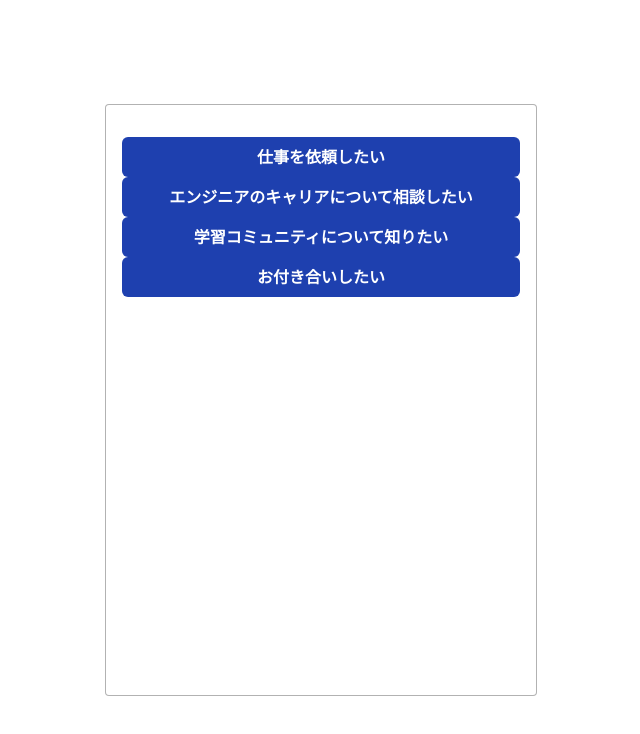
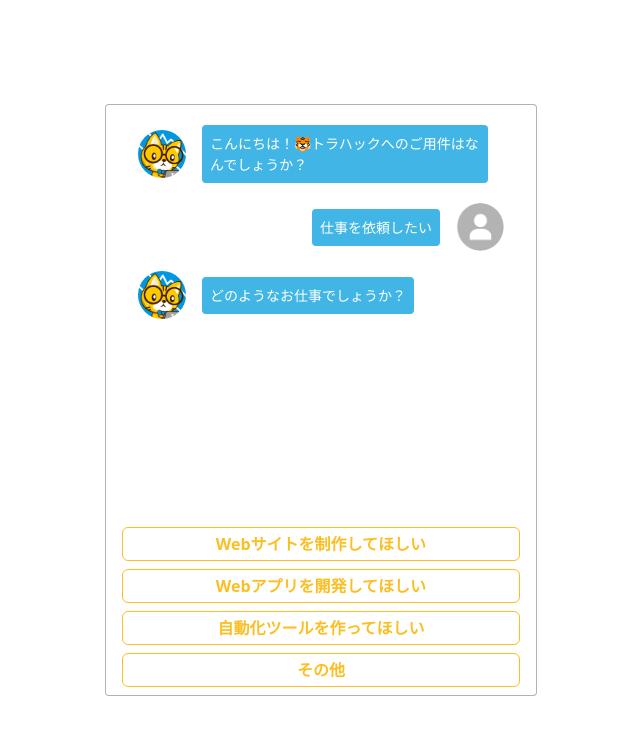
Before and after one commit to Sakai-yu0321/chatbot-demo, a React (Create React App) app: page / in a window 1280 px wide. Both pictures are taken after a click on the button "仕事を依頼したい". Shown: the top 734 px of the page, without its empty margins (319-959 px from the left). Built offline with nearby package versions, Linux system fonts and the light colour scheme.

Commit message:
スタイル適用

```diff
--- a/src/App.tsx
+++ b/src/App.tsx
@@ -19,22 +19,27 @@ export default class App extends React.Component {
       //モーダルが閉じているのか開いているのか
       open: false
     }
+    //this.selectAnswerと言う変数が、bindされたbindされたコールバック関数になった
+    this.selectAnswer = this.selectAnswer.bind(this)
+
   }
 
-  displayNextQuestion = (nextQuestionId) => {
-    //現在のchat情報を取得
-    const chats = this.state.chats
-    //chatsに次の質問の情報をpush
+
+  //次の質問を表示する関数
+  displayNextQuestion = (nextQuestionId: string) => {
+    const chats = this.state.chats //現在のチャット情報を取得
+
+    console.log(this.state.dataset[nextQuestionId].question);
+
+
     chats.push({
-      //textに次の質問をpush
-      text: this.state.dataset[nextQuestionId].question,
-      //typeは質問
-      type: 'question'
+      text: this.state.dataset[nextQuestionId].question, //次の質問をpush
+      type: 'question' //typeはquestion
     })
 
     this.setState({
       //次の質問を取得しsetState
-      answers : this.dataset.NextQuestionId.answers,
+      answers: this.state.dataset[nextQuestionId].answers,
       //新しいチャットの情報をsetState
       chats: chats,
       //Idに次のチャット全体の情報をsetState
@@ -42,54 +47,33 @@ export default class App extends React.Component {
     })
   }
 
-  selectAnswer = (selectedAnswer, nextQuestionId) => {
+  selectAnswer = (selectedAnswer: string, nextQuestionId: string) => {
     switch(true) {
-      case (nextQuestionId === 'init'):
-        break;
-      default:
-        const chat = {
-          //回答の情報を取得
-          text: selectedAnswer,
-          //typeは回答
-          type: 'answer'
-        }
+      case (nextQuestionId === "init"): //変数の値がinitの時実行される
+        this.displayNextQuestion(nextQuestionId)//("init")で呼ばれる
+        break; //上記の処理が完了したらswitchぶんを抜ける
+      default: //変数の値が上記の条件に当てはまらない時実行される
 
-        //変数chatsに現在のchatsの情報を代入（空）
-        const chats = this.state.chats;
-        //chatsに質問のテキストとtypeをpush
-        chats.push(chat)
+        const chats = this.state.chats; //現在のchatsの情報を取得
 
-        //空のstate、chatsに質問のテキストとtypeをsetState
+        chats.push({
+          text: selectedAnswer, //回答の文字列をpush
+          type: 'answer' //type回答
+        })
+
         this.setState({
-          chats: chats
+          chats: chats //選択されたchatをsetState
         })
-        break;
+
+        this.displayNextQuestion(nextQuestionId) //次の質問を表示
+        break; //上記の処理が完了したらswitch文を抜ける
     }
-  }
-
-  //initのanswersという連想配列を初期化する関数
-  initAnswer = () => {
-    //datasetからanswerとquestionが入ったオブジェクトを取得
-    const initDataset = this.state.dataset[this.state.currentId]
-    //↑で取得したオブジェクトからanswer(回答)の連想配列を取得
-    const initAnswers = initDataset.answers
-    this.setState({
-      //answersの連想配列を初期化
-      answers: initAnswers
-    })
-  }
-
-  initChats = () => {
-    //initオブジェクトを取得
-    const initDataset = this.state.dataset[this.state.currentId]
   }
 
   //マウント時に呼び出す関数を定義
   componentDidMount() {
-    //質問の情報を取得しsetState
-    this.initChats()
-    //回答の連想配列を取得初期化
-    this.initAnswer()
+    const initAnswer= ""
+    this.selectAnswer(initAnswer, this.state.currentId) //("", "init")でselectAnswerを呼び出し
   }
 
   render() {
@@ -99,7 +83,7 @@ export default class App extends React.Component {
           {/* 質問のテキストとtypeをChatsコンポーネントに渡す */}
           <Chats chats={this.state.chats}/>
           {/* 初期化された回答の情報をAnswersListに渡す */}
-          <AnswersList answers={this.state.answers}/>
+          <AnswersList answers={this.state.answers} select={this.selectAnswer}/>
         </div>
       </section>
     );
--- a/src/assets/styles/style.css
+++ b/src/assets/styles/style.css
@@ -13,6 +13,9 @@
   max-width: 432px;
   padding: 0 1rem;
   width: 100%;
+  display: flex;
+  flex-direction: column;
+  justify-content: space-between;
 
   /* Vertical and horizontal center alignment */
   position: absolute;
@@ -25,7 +28,6 @@
   display: flex;
   flex-flow: column;
   justify-content: flex-end;
-  height: 192px;
 }
 
 .p-chat__bubble {
@@ -50,9 +52,11 @@
 }
 
 .p-chat__reverse {
+  width: 100%;
   display: flex;
   flex-direction: row-reverse;
-  justify-content: flex-end;
+  align-items: center;
+  justify-content: flex-start;
   padding-right: 0 !important;
   margin-top: 20px;
 }
--- a/src/components/Answer.jsx
+++ b/src/components/Answer.jsx
@@ -2,7 +2,7 @@ import React from 'react'
 
 const Answer = (props) => {
   return (
-  <button className="font-bold w-full text-white bg-blue-800 hover:bg-blue-900 rounded-md py-2">
+    <button className="font-bold w-full rounded-md py-1 mb-2 text-yellow-400 hover:text-white border border-yellow-400 hover:bg-yellow-500" onClick={() => props.select(props.content, props.nextId)}>
       {props.content}
     </button>
   )
--- a/src/components/AnswersList.jsx
+++ b/src/components/AnswersList.jsx
@@ -8,7 +8,7 @@ const AnswersList = (props) => {
       {/*回答の情報をmapメソッドで繰り返し表示*/}
       {props.answers.map((value, index) => {
         //回答のテキストを出力
-        return <Answer content={value.content} key={index.toString()}/>
+      return <Answer content={value.content} key={index.toString()} select={props.select} nextId={value.nextId}/>
       })}
     </div>
   )
--- a/src/components/Chat.jsx
+++ b/src/components/Chat.jsx
@@ -4,13 +4,13 @@ import ToraHack from "../assets/img/torahack.png"
 
 const Chat =  (props) => {
   const isQuestion = (props.type === 'question')
-  const classes = isQuestion ? 'p-chat__row' : 'p-chat__revers';
+  const classes = isQuestion ? 'p-chat__row' : 'p-chat__reverse';
   return (
     <div className={classes}>
       {isQuestion ? (
         <img src={ToraHack} className="mr-4 w-12 h-12 rounded-full"/>
       ) : (
-        <img src={NoProfile} className="mr-4 w-12 h-12 rounded-full"/>
+        <img src={NoProfile} className="w-12 h-12 rounded-full"/>
       )}
       <div className="p-chat__bubble">{props.text}</div>
     </div>
--- a/src/components/Chats.jsx
+++ b/src/components/Chats.jsx
@@ -4,7 +4,7 @@ import { Chat } from './index'
 //質問のテキストとtype(質問or回答)の情報をAppコンポーネントから渡される
 const Chats = (props) => {
   return (
-    <div>
+    <div className="h-2/3 px-4 overflow-auto p-0">
       {/* チャット（質問）の情報をmapメソッドで繰り返し表示 */}
       {props.chats.map((chat, index) => {
         //キーは通常ランダムな文字列で設定されていることが多いのでキーをtoStringで文字列に変換する
```
